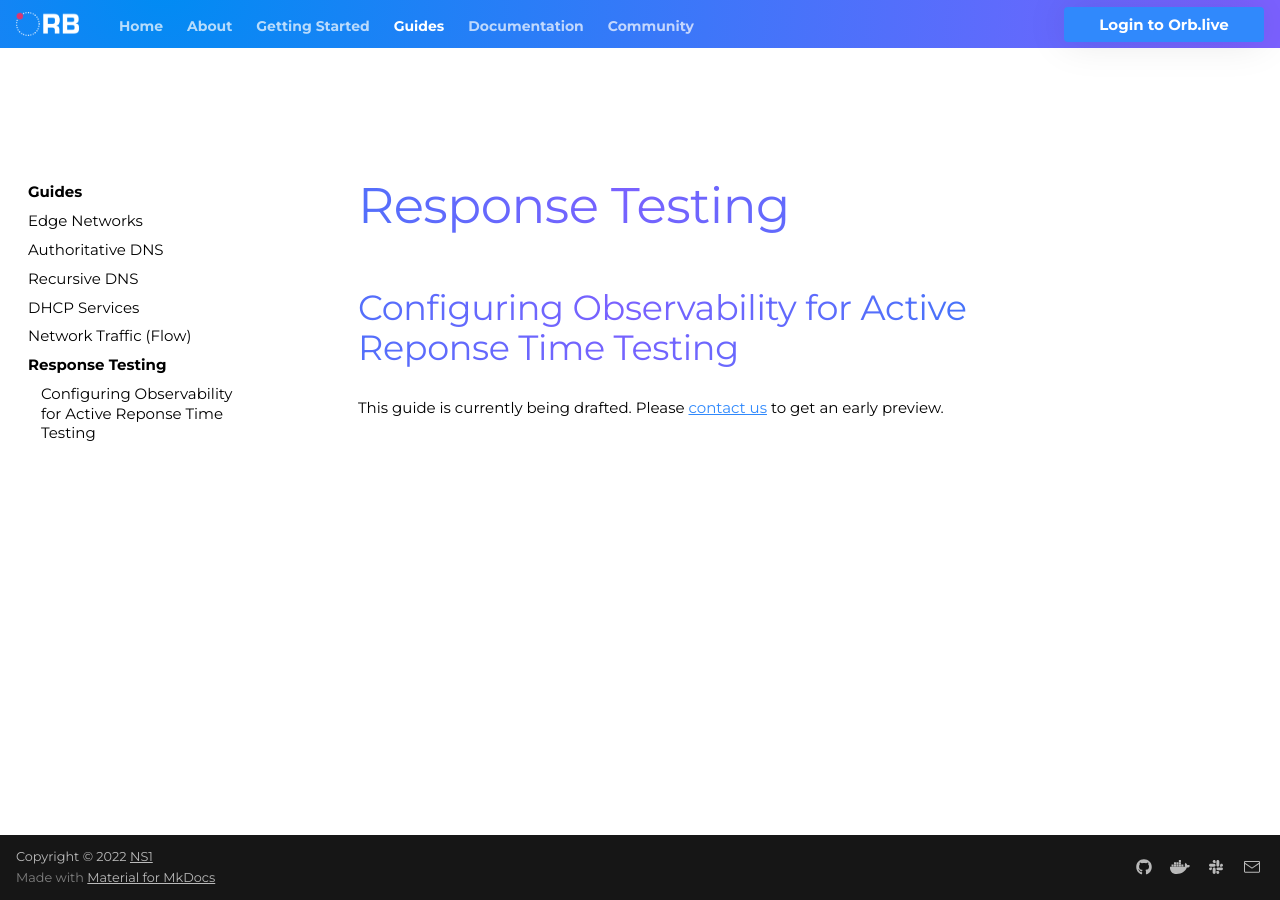
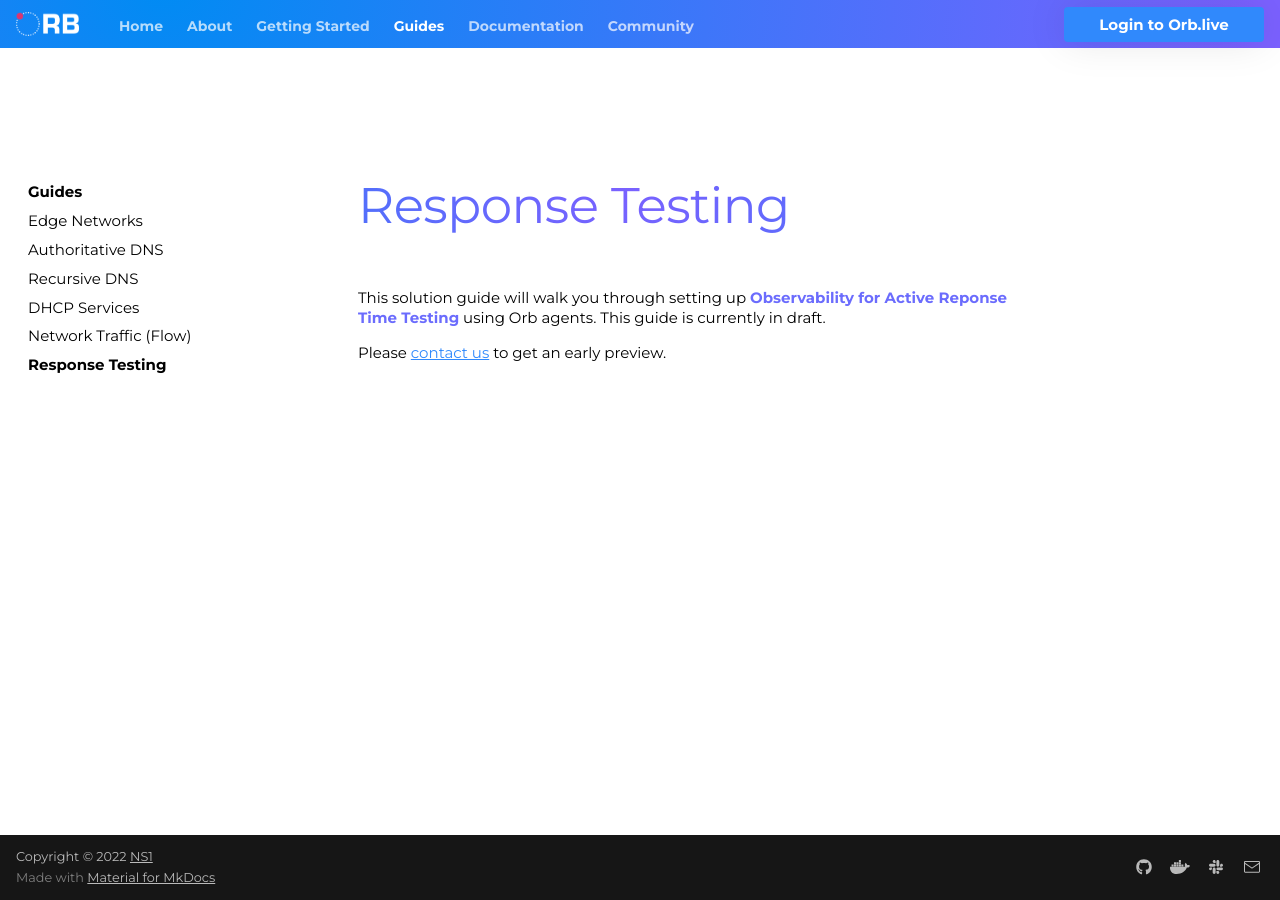
Before and after one commit to orb-community/orb-website, an MkDocs documentation site: the page built from docs/guides/response_testing.md, in a window 1280 px wide. Built offline with MkDocs 1.6.1 and Material for MkDocs 9.7.7, drawn with Linux system fonts in a browser that asks for light colours.

Commit message:
updates to guides

```diff
--- a/docs/guides/response_testing.md
+++ b/docs/guides/response_testing.md
@@ -1,3 +1,3 @@
-## Configuring Observability for Active Reponse Time Testing
+This solution guide will walk you through setting up ==Observability for Active Reponse Time Testing== using Orb agents. This guide is currently in draft.
 
-This guide is currently being drafted. Please [contact us](/contact/#contact) to get an early preview.
+Please [contact us](/contact#contact) to get an early preview.
```
Also changed, not shown: docs/guides/flow.md (+2 -2 lines), docs/guides/recursive_dns.md (+2 -2 lines).
